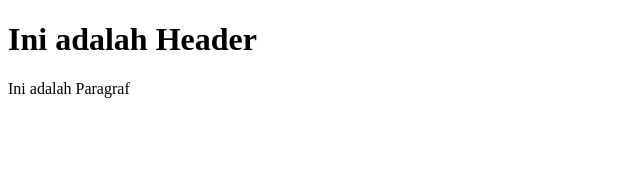
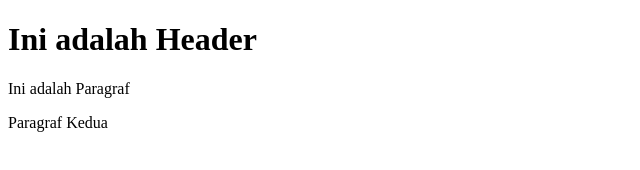
Before and after one commit to Juliansyah05/git-test, a plain HTML site: page index.html in a window 1280 px wide. Shown: the whole page, without its empty margins (0-640 px from the left). Drawn offline with Linux system fonts and the light colour scheme.

Commit message:
Second Commit

```diff
--- a/index.html
+++ b/index.html
@@ -5,5 +5,6 @@
     <body>
         <h1>Ini adalah Header</h1>
         <p>Ini adalah Paragraf</p>
+        <p>Paragraf Kedua</p>
     </body>
 </html>
```
